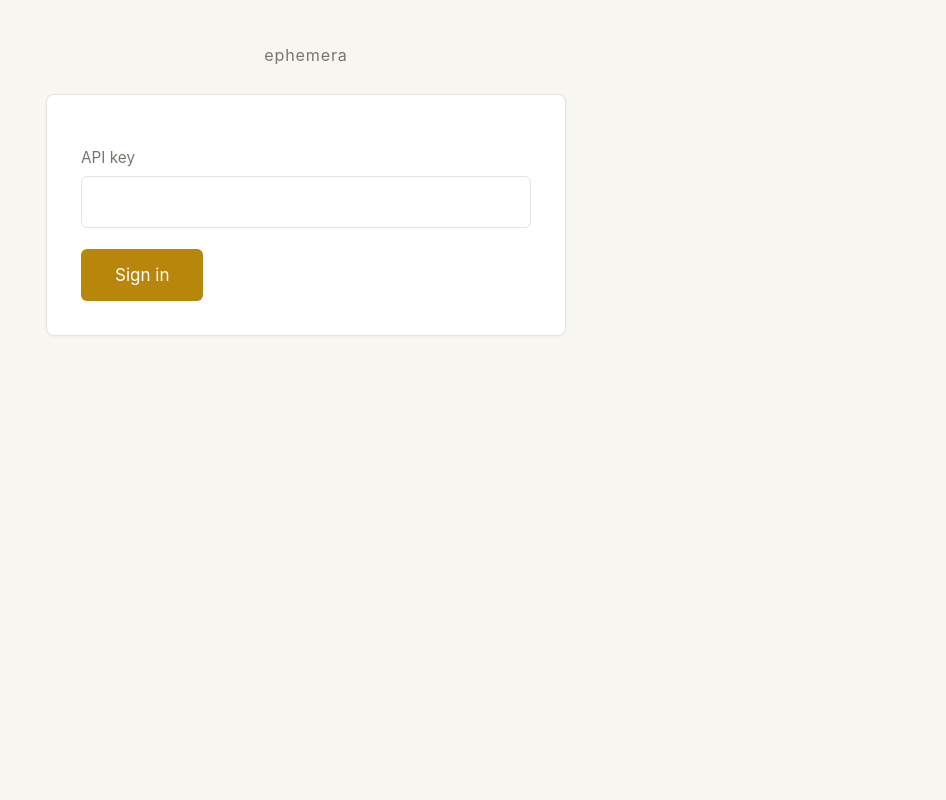
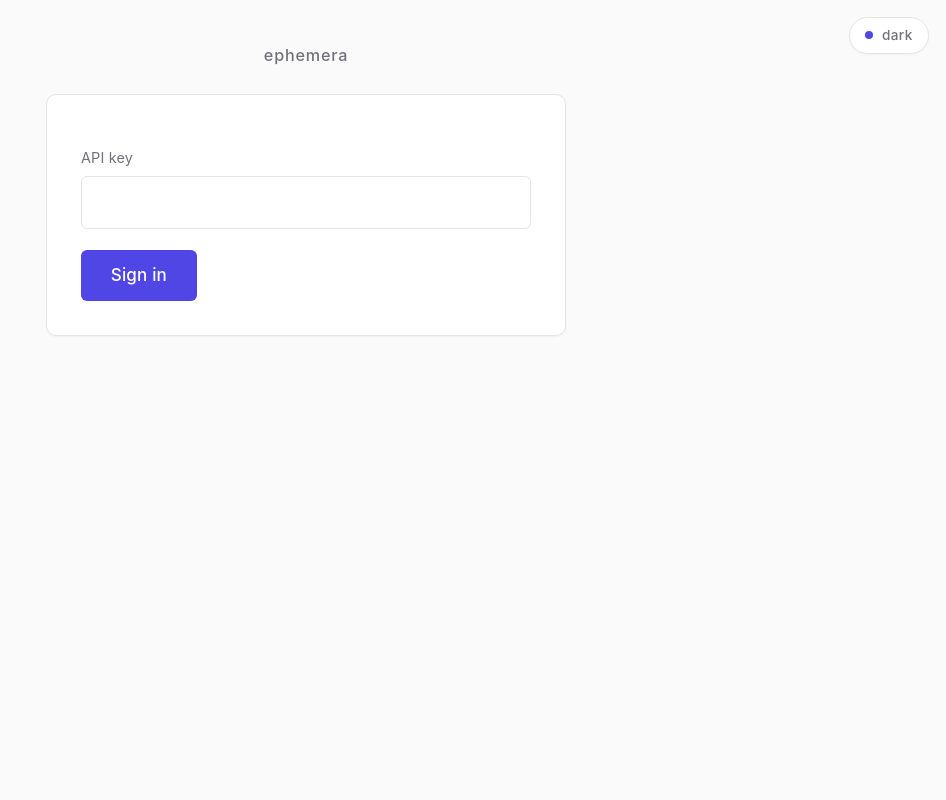
Before and after one commit to JoaoPucci/ephemera, a FastAPI app: page /send in a window 1280 px wide. Shown: the whole page, without its empty margins (334-1280 px from the left). Run offline with FastAPI, Linux system fonts and the light colour scheme.

Commit message:
Revamp UI palette and add light/dark theme toggle
Retire the warm parchment + goldenrod look in favor of neutral off-whites
and a deep indigo accent that feels like ink rather than wax -- same quiet
tone, less beige. Add a dark theme (near-black surfaces with a brighter
indigo for contrast) and a small fixed theme-toggle pill in the top-right
that follows the OS `prefers-color-scheme` on first visit and persists the
user's choice in localStorage across pages.

Restructure style.css around CSS custom properties on `:root` and
`[data-theme="dark"]`, so both themes share one set of semantic tokens;
derive tinted pill and dropzone-hover backgrounds from the accent/success/
danger variables via `color-mix()` to avoid duplicating colors per theme.

Load theme.js from `<head>` on every page so `data-theme` is applied
before body renders -- no flash of wrong theme. Update arch_doc.md to
document both palettes and drop the "no dark mode" stance.

Co-Authored-By: Claude Opus 4.7 (1M context) <noreply@anthropic.com>

```diff
--- a/app/static/gone.html
+++ b/app/static/gone.html
@@ -4,8 +4,10 @@
   <meta charset="UTF-8">
   <title>ephemera</title>
   <link rel="stylesheet" href="/static/style.css">
+  <script src="/static/theme.js"></script>
 </head>
 <body>
+  <button type="button" id="theme-toggle" class="theme-toggle" aria-label="toggle theme">dark</button>
   <div class="wordmark">ephemera</div>
   <main class="card">
     <h1>This secret is no longer available.</h1>
--- a/app/static/landing.html
+++ b/app/static/landing.html
@@ -4,8 +4,10 @@
   <meta charset="UTF-8">
   <title>ephemera</title>
   <link rel="stylesheet" href="/static/style.css">
+  <script src="/static/theme.js"></script>
 </head>
 <body>
+  <button type="button" id="theme-toggle" class="theme-toggle" aria-label="toggle theme">dark</button>
   <div class="wordmark">ephemera</div>
   <main class="card" id="main-card">
     <section id="state-loading">
--- a/app/static/login.html
+++ b/app/static/login.html
@@ -4,8 +4,10 @@
   <meta charset="UTF-8">
   <title>ephemera — sign in</title>
   <link rel="stylesheet" href="/static/style.css">
+  <script src="/static/theme.js"></script>
 </head>
 <body>
+  <button type="button" id="theme-toggle" class="theme-toggle" aria-label="toggle theme">dark</button>
   <div class="wordmark">ephemera</div>
   <main class="card">
     <form id="login-form">
--- a/app/static/sender.html
+++ b/app/static/sender.html
@@ -4,8 +4,10 @@
   <meta charset="UTF-8">
   <title>ephemera — create secret</title>
   <link rel="stylesheet" href="/static/style.css">
+  <script src="/static/theme.js"></script>
 </head>
 <body>
+  <button type="button" id="theme-toggle" class="theme-toggle" aria-label="toggle theme">dark</button>
   <div class="wordmark">ephemera</div>
   <main class="card" id="main-card">
     <section id="tracked-section" hidden>
--- a/app/static/style.css
+++ b/app/static/style.css
@@ -1,14 +1,46 @@
+/* ===================================================================
+   ephemera — design tokens
+   Palette: clean neutrals with deep indigo accent.
+   Two themes: light (default) and dark.
+   Theme is toggled via `data-theme="light"|"dark"` on <html>.
+   =================================================================== */
+
 :root {
-  --bg: #f8f6f1;
+  /* Light theme (default) */
+  --bg: #fafafa;
   --surface: #ffffff;
-  --text: #2c2c2c;
-  --muted: #7a756e;
-  --accent: #b8860b;
-  --accent-hover: #9a7209;
-  --border: #e8e4dd;
-  --danger: #a04040;
-  --success: #4a7a5a;
+  --text: #09090b;           /* zinc-950 */
+  --muted: #71717a;          /* zinc-500 */
+  --border: #e4e4e7;         /* zinc-200 */
+  --accent: #4f46e5;         /* indigo-600 */
+  --accent-hover: #4338ca;   /* indigo-700 */
+  --accent-fg: #ffffff;
+  --success: #16a34a;        /* green-600 */
+  --danger: #dc2626;         /* red-600 */
+  --shadow-sm: 0 1px 2px rgba(0, 0, 0, 0.04);
+  --shadow-md: 0 2px 8px rgba(0, 0, 0, 0.06);
+  --focus-ring: 0 0 0 3px color-mix(in srgb, var(--accent) 20%, transparent);
 }
+
+[data-theme="dark"] {
+  --bg: #09090b;             /* near-black */
+  --surface: #18181b;        /* zinc-900 */
+  --text: #fafafa;
+  --muted: #a1a1aa;          /* zinc-400 */
+  --border: #27272a;         /* zinc-800 */
+  --accent: #818cf8;         /* indigo-400 */
+  --accent-hover: #a5b4fc;   /* indigo-300 */
+  --accent-fg: #0b0b10;
+  --success: #4ade80;        /* green-400 */
+  --danger: #f87171;         /* red-400 */
+  --shadow-sm: 0 1px 2px rgba(0, 0, 0, 0.5);
+  --shadow-md: 0 2px 8px rgba(0, 0, 0, 0.6);
+  --focus-ring: 0 0 0 3px color-mix(in srgb, var(--accent) 30%, transparent);
+}
+
+/* ===================================================================
+   Base
+   =================================================================== */
 
 * { box-sizing: border-box; }
 
@@ -36,37 +69,56 @@ body {
   font-size: 0.95rem;
   letter-spacing: 0.05em;
   margin-bottom: 1.5rem;
-  font-weight: 400;
+  font-weight: 500;
 }
+
+/* ===================================================================
+   Card container
+   =================================================================== */
 
 .card {
   background: var(--surface);
   border: 1px solid var(--border);
-  border-radius: 8px;
-  box-shadow: 0 1px 3px rgba(0, 0, 0, 0.04);
+  border-radius: 10px;
+  box-shadow: var(--shadow-sm);
   max-width: 520px;
   width: 100%;
   padding: 2rem;
+  transition: background 200ms ease, border-color 200ms ease;
 }
 
 .card.wide { max-width: 680px; }
+
+/* ===================================================================
+   Typography
+   =================================================================== */
 
 h1, h2 {
   font-weight: 600;
   line-height: 1.3;
   margin: 0 0 1rem;
+  letter-spacing: -0.01em;
 }
 
 h1 { font-size: 1.4rem; }
-h2 { font-size: 1.2rem; }
+h2 { font-size: 1.1rem; }
 
 p { margin: 0 0 1rem; }
 
+.muted { color: var(--muted); font-size: 0.9rem; text-align: center; }
+.error { color: var(--danger); font-size: 0.9rem; margin-top: 0.75rem; }
+.success { color: var(--success); }
+
+/* ===================================================================
+   Form controls
+   =================================================================== */
+
 label {
   display: block;
-  font-size: 0.9rem;
+  font-size: 0.85rem;
   color: var(--muted);
-  margin: 1rem 0 0.35rem;
+  margin: 1rem 0 0.4rem;
+  letter-spacing: 0.01em;
 }
 
 label.checkbox {
@@ -74,67 +126,95 @@ label.checkbox {
   align-items: center;
   gap: 0.5rem;
   color: var(--text);
+  font-size: 0.95rem;
 }
 
-label.checkbox input { margin: 0; }
+label.checkbox input { margin: 0; accent-color: var(--accent); }
 
 input[type="text"],
 input[type="password"],
 select,
 textarea {
   width: 100%;
-  padding: 0.65rem 0.75rem;
+  padding: 0.7rem 0.85rem;
   font: inherit;
   color: var(--text);
   background: var(--surface);
   border: 1px solid var(--border);
   border-radius: 6px;
   outline: none;
-  transition: border-color 150ms ease;
+  transition: border-color 150ms ease, box-shadow 150ms ease;
 }
 
 input:focus, select:focus, textarea:focus {
   border-color: var(--accent);
+  box-shadow: var(--focus-ring);
 }
 
 textarea { resize: vertical; min-height: 140px; }
 
+/* ===================================================================
+   Buttons
+   =================================================================== */
+
 button {
   display: inline-block;
   min-height: 44px;
-  padding: 0.75rem 2rem;
+  padding: 0.7rem 1.75rem;
   margin-top: 1.25rem;
   font: inherit;
-  color: #fff;
+  font-weight: 500;
+  color: var(--accent-fg);
   background: var(--accent);
   border: none;
   border-radius: 6px;
   cursor: pointer;
+  letter-spacing: 0.01em;
   transition: background 150ms ease, transform 150ms ease, box-shadow 150ms ease;
 }
 
 button:hover {
   background: var(--accent-hover);
   transform: translateY(-1px);
-  box-shadow: 0 3px 6px rgba(0, 0, 0, 0.06);
+  box-shadow: var(--shadow-md);
+}
+
+button:focus-visible {
+  outline: none;
+  box-shadow: var(--focus-ring);
+}
+
+button:disabled {
+  opacity: 0.55;
+  cursor: default;
+  transform: none;
+  box-shadow: none;
 }
 
 button.link {
   background: transparent;
   color: var(--accent);
   text-decoration: underline;
+  text-underline-offset: 2px;
   padding: 0.3rem 0.5rem;
   min-height: auto;
   box-shadow: none;
+  font-weight: 400;
 }
 
-button.link:hover { color: var(--accent-hover); background: transparent; transform: none; }
+button.link:hover {
+  color: var(--accent-hover);
+  background: transparent;
+  transform: none;
+  box-shadow: none;
+}
 
 button.copy-btn { min-width: 9rem; }
 
 button.copied,
 button.copied:hover {
   background: var(--success);
+  color: var(--accent-fg);
   transform: none;
   box-shadow: none;
 }
@@ -142,175 +222,130 @@ button.copied:hover {
 button.copy-error,
 button.copy-error:hover {
   background: var(--danger);
+  color: var(--accent-fg);
   transform: none;
   box-shadow: none;
 }
 
-/* Tracked section (collapsed list of tracked secrets) */
-#tracked-section {
-  margin-bottom: 1.5rem;
-  padding-bottom: 1rem;
-  border-bottom: 1px solid var(--border);
-}
-.tracked-header {
-  display: flex;
-  justify-content: space-between;
-  align-items: center;
-}
-.tracked-header h2 {
-  font-size: 1rem;
-  font-weight: 600;
+/* ===================================================================
+   Theme toggle (fixed top-right)
+   =================================================================== */
+
+.theme-toggle {
+  position: fixed;
+  top: 1rem;
+  right: 1rem;
+  background: var(--surface);
   color: var(--muted);
-  margin: 0;
-}
-#tracked-list {
-  list-style: none;
-  padding: 0;
-  margin: 0.75rem 0 0;
-  display: flex;
-  flex-direction: column;
-  gap: 0.5rem;
-}
-.tracked-item {
-  display: flex;
-  align-items: center;
-  justify-content: space-between;
-  gap: 0.75rem;
-  padding: 0.6rem 0.75rem;
-  background: var(--bg);
   border: 1px solid var(--border);
-  border-radius: 6px;
-  font-size: 0.9rem;
-}
-.tracked-meta { display: flex; flex-direction: column; gap: 0.15rem; min-width: 0; }
-.tracked-meta .label { color: var(--text); }
-.tracked-meta .time { color: var(--muted); font-size: 0.8rem; }
-.tracked-right { display: flex; align-items: center; gap: 0.5rem; }
-.tracked-remove {
-  background: none;
-  color: var(--muted);
-  border: none;
-  padding: 0.2rem 0.45rem;
+  border-radius: 999px;
+  padding: 0.4rem 0.9rem;
+  font-size: 0.8rem;
+  font-weight: 500;
+  letter-spacing: 0.03em;
   min-height: auto;
   margin: 0;
-  cursor: pointer;
-  font-size: 1rem;
-  line-height: 1;
-  box-shadow: none;
+  box-shadow: var(--shadow-sm);
+  text-transform: lowercase;
+  transition: all 150ms ease;
+  z-index: 10;
 }
-.tracked-remove:hover { color: var(--danger); background: none; transform: none; }
 
-/* Status pills, shared by success card and tracked list */
-.status-widget {
-  display: flex;
-  align-items: center;
-  gap: 0.5rem;
-  flex-wrap: wrap;
-  margin: 0.5rem 0 1rem;
+.theme-toggle:hover {
+  color: var(--text);
+  border-color: var(--accent);
+  background: var(--surface);
+  transform: none;
+  box-shadow: var(--shadow-md);
 }
-.status-label { color: var(--muted); font-size: 0.9rem; }
-.status-pill {
-  display: inline-block;
-  padding: 0.2rem 0.6rem;
-  border-radius: 999px;
-  font-size: 0.8rem;
-  font-weight: 600;
-  letter-spacing: 0.02em;
-  border: 1px solid transparent;
-}
-.status-pill.pending {
-  color: var(--accent);
-  background: rgba(184, 134, 11, 0.08);
-  border-color: rgba(184, 134, 11, 0.25);
-}
-.status-pill.pending::before {
+
+.theme-toggle::before {
   content: "";
   display: inline-block;
-  width: 6px;
-  height: 6px;
+  width: 8px;
+  height: 8px;
   border-radius: 50%;
+  margin-right: 0.5rem;
+  vertical-align: 1px;
   background: var(--accent);
-  margin-right: 0.4rem;
-  vertical-align: middle;
-  animation: pulse 1.4s ease-in-out infinite;
-}
-.status-pill.viewed {
-  color: var(--success);
-  background: rgba(74, 122, 90, 0.1);
-  border-color: rgba(74, 122, 90, 0.25);
-}
-.status-pill.burned,
-.status-pill.expired {
-  color: var(--danger);
-  background: rgba(160, 64, 64, 0.08);
-  border-color: rgba(160, 64, 64, 0.25);
-}
-.status-pill.gone {
-  color: var(--muted);
-  background: var(--border);
-  border-color: var(--border);
-}
-.muted-inline { color: var(--muted); font-size: 0.85rem; }
-
-#result-expiry { margin-top: 1.25rem; }
-
-@keyframes pulse {
-  0%, 100% { opacity: 1; }
-  50% { opacity: 0.35; }
+  transition: background 150ms ease;
 }
 
-.muted { color: var(--muted); font-size: 0.9rem; text-align: center; }
-.error { color: var(--danger); font-size: 0.9rem; margin-top: 0.75rem; }
-.success { color: var(--success); }
+/* ===================================================================
+   Tabs
+   =================================================================== */
 
 .tabs {
   display: flex;
-  gap: 0.5rem;
+  gap: 0.35rem;
   margin-bottom: 1rem;
+  padding: 0.25rem;
+  background: var(--bg);
+  border: 1px solid var(--border);
+  border-radius: 8px;
 }
 
 .tab {
   flex: 1;
   padding: 0.5rem 0.75rem;
   font: inherit;
-  background: var(--bg);
+  font-size: 0.9rem;
+  background: transparent;
   color: var(--muted);
-  border: 1px solid var(--border);
+  border: none;
   border-radius: 6px;
   cursor: pointer;
   margin: 0;
-  min-height: 40px;
+  min-height: 36px;
+  box-shadow: none;
+  transition: background 150ms ease, color 150ms ease;
+}
+
+.tab:hover {
+  color: var(--text);
+  background: transparent;
+  transform: none;
+  box-shadow: none;
 }
 
 .tab.active {
   background: var(--surface);
   color: var(--text);
-  border-color: var(--accent);
+  box-shadow: var(--shadow-sm);
 }
+
+/* ===================================================================
+   Dropzone
+   =================================================================== */
 
 .dropzone {
   border: 2px dashed var(--border);
-  border-radius: 6px;
+  border-radius: 8px;
   padding: 2rem 1rem;
   text-align: center;
   color: var(--muted);
   cursor: pointer;
-  transition: border-color 150ms ease, background 150ms ease;
+  transition: border-color 150ms ease, background 150ms ease, color 150ms ease;
 }
 
 .dropzone:hover, .dropzone.drag {
   border-color: var(--accent);
-  background: var(--bg);
+  background: color-mix(in srgb, var(--accent) 4%, transparent);
+  color: var(--text);
 }
+
+/* ===================================================================
+   URL and revealed-content boxes
+   =================================================================== */
 
 .url-box {
   background: var(--bg);
-  padding: 0.75rem;
+  padding: 0.8rem 0.9rem;
   border-radius: 6px;
   border: 1px solid var(--border);
   word-break: break-all;
   font-family: ui-monospace, "SF Mono", Menlo, Consolas, monospace;
-  font-size: 0.9rem;
+  font-size: 0.88rem;
 }
 
 .revealed-text {
--- /dev/null
+++ b/app/static/theme.js
@@ -0,0 +1,54 @@
+// Theme selection with persistence.
+// Two explicit themes: "light", "dark". On first visit, matches the OS preference.
+// Applied as early as possible (in <head>) to avoid flash of wrong theme.
+(() => {
+  const KEY = 'ephemera_theme_v1';
+
+  function systemPref() {
+    return window.matchMedia && window.matchMedia('(prefers-color-scheme: dark)').matches
+      ? 'dark' : 'light';
+  }
+
+  function current() {
+    const saved = localStorage.getItem(KEY);
+    return saved === 'light' || saved === 'dark' ? saved : systemPref();
+  }
+
+  function apply(theme) {
+    document.documentElement.dataset.theme = theme;
+  }
+
+  function setAndPersist(theme) {
+    localStorage.setItem(KEY, theme);
+    apply(theme);
+    const btn = document.getElementById('theme-toggle');
+    if (btn) btn.textContent = theme === 'dark' ? 'light' : 'dark';
+  }
+
+  // Run immediately so the page never flashes in the wrong theme.
+  apply(current());
+
+  // Follow system changes, but only if the user hasn't explicitly picked a theme.
+  if (window.matchMedia) {
+    window.matchMedia('(prefers-color-scheme: dark)').addEventListener('change', (e) => {
+      if (localStorage.getItem(KEY) === null) apply(e.matches ? 'dark' : 'light');
+    });
+  }
+
+  // Wire up the toggle button once DOM is parsed.
+  function wire() {
+    const btn = document.getElementById('theme-toggle');
+    if (!btn) return;
+    btn.textContent = current() === 'dark' ? 'light' : 'dark';
+    btn.addEventListener('click', () => {
+      const next = current() === 'dark' ? 'light' : 'dark';
+      setAndPersist(next);
+    });
+  }
+
+  if (document.readyState === 'loading') {
+    document.addEventListener('DOMContentLoaded', wire);
+  } else {
+    wire();
+  }
+})();
```
Also changed, not shown: other parts of app/static/style.css (+164 -1 lines), arch_doc.md (+39 -10 lines).
